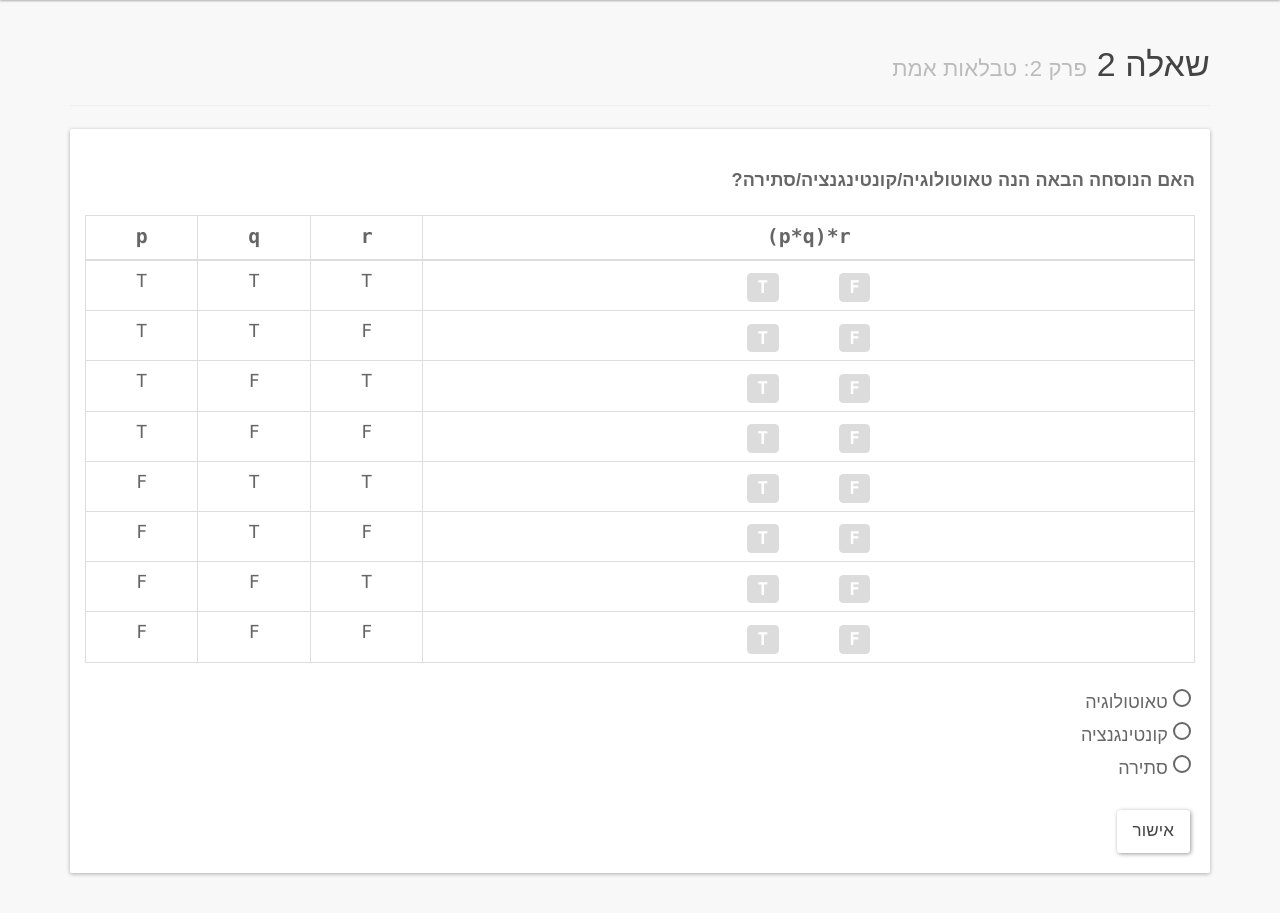
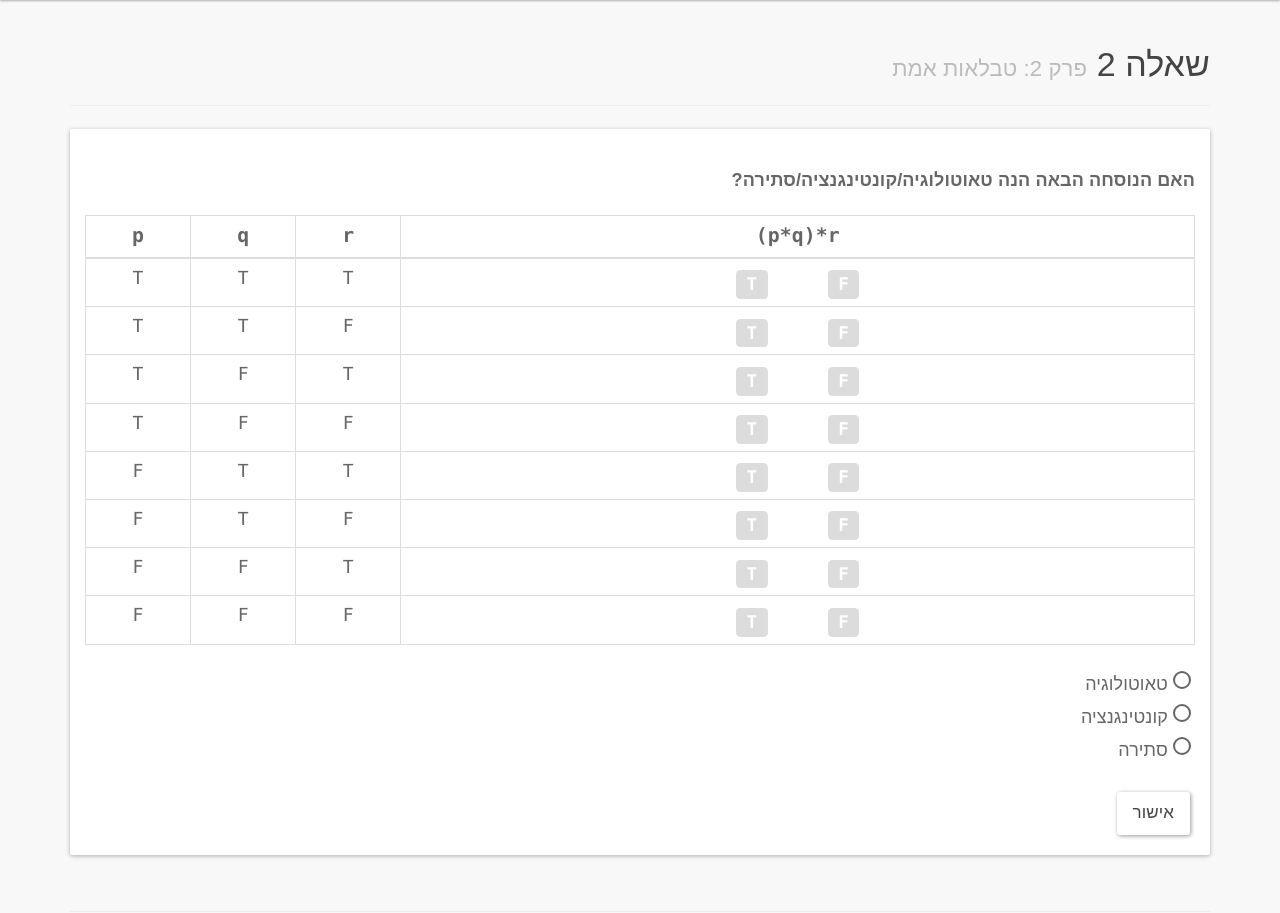
Before and after one commit to eliranhaze/frege2, a Django app: page /fregush/2/2/ in a window 1280 px wide. Shown: the part 65-978 px from the top of the page. Run offline with Django 3.2, Linux system fonts and the light colour scheme; a user stored in the database is signed in; data comes from the database, SQL or seed files in the repository; data that the repository does not hold is empty; some libraries are stand-ins or nearby versions; some web fonts are replaced.

Commit message:
padding change

```diff
--- a/frege/logic/static/logic/css/mycss.css
+++ b/frege/logic/static/logic/css/mycss.css
@@ -10,7 +10,7 @@ body {
 }
 
 .table-condensed>thead>tr>th, .table-condensed>tbody>tr>th, .table-condensed>tfoot>tr>th, .table-condensed>thead>tr>td, .table-condensed>tbody>tr>td, .table-condensed>tfoot>tr>td{
-    padding: 3px;
+    padding: 2px;
 }
 
 .noselect {
```
